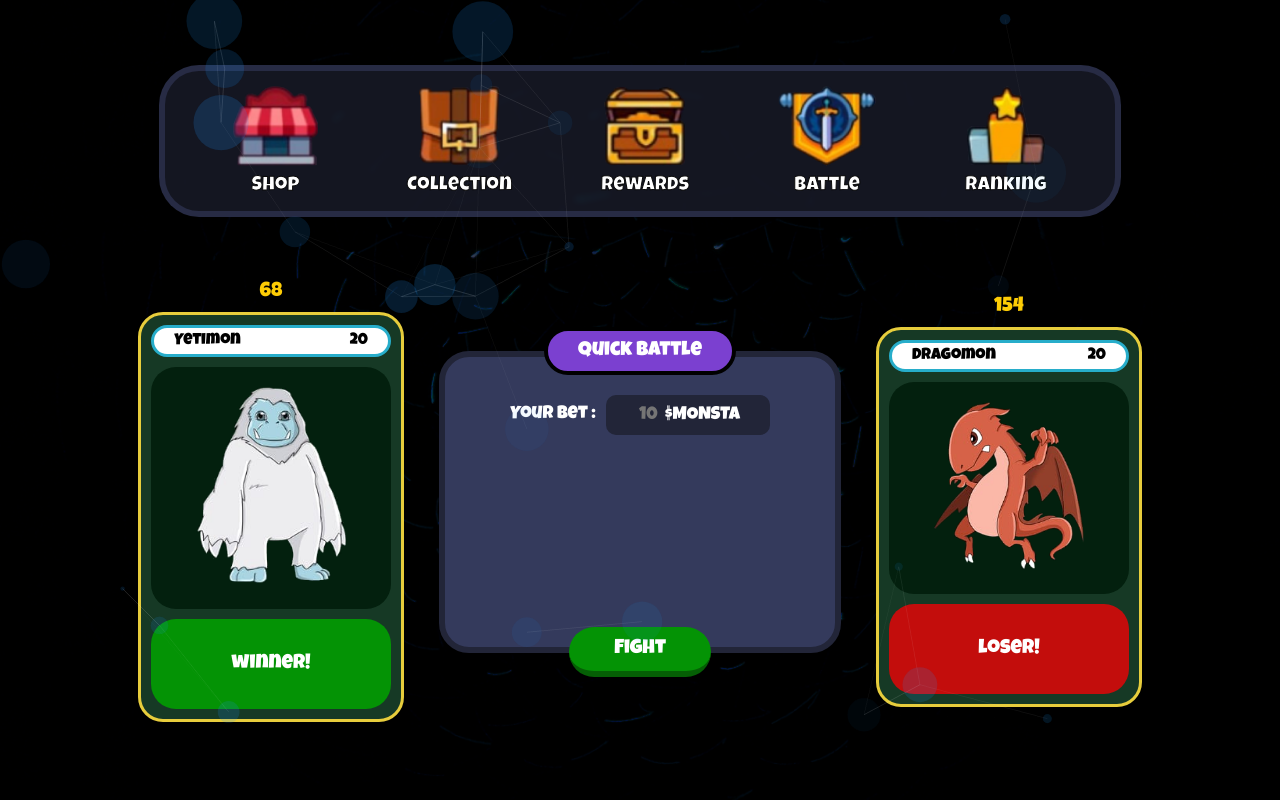
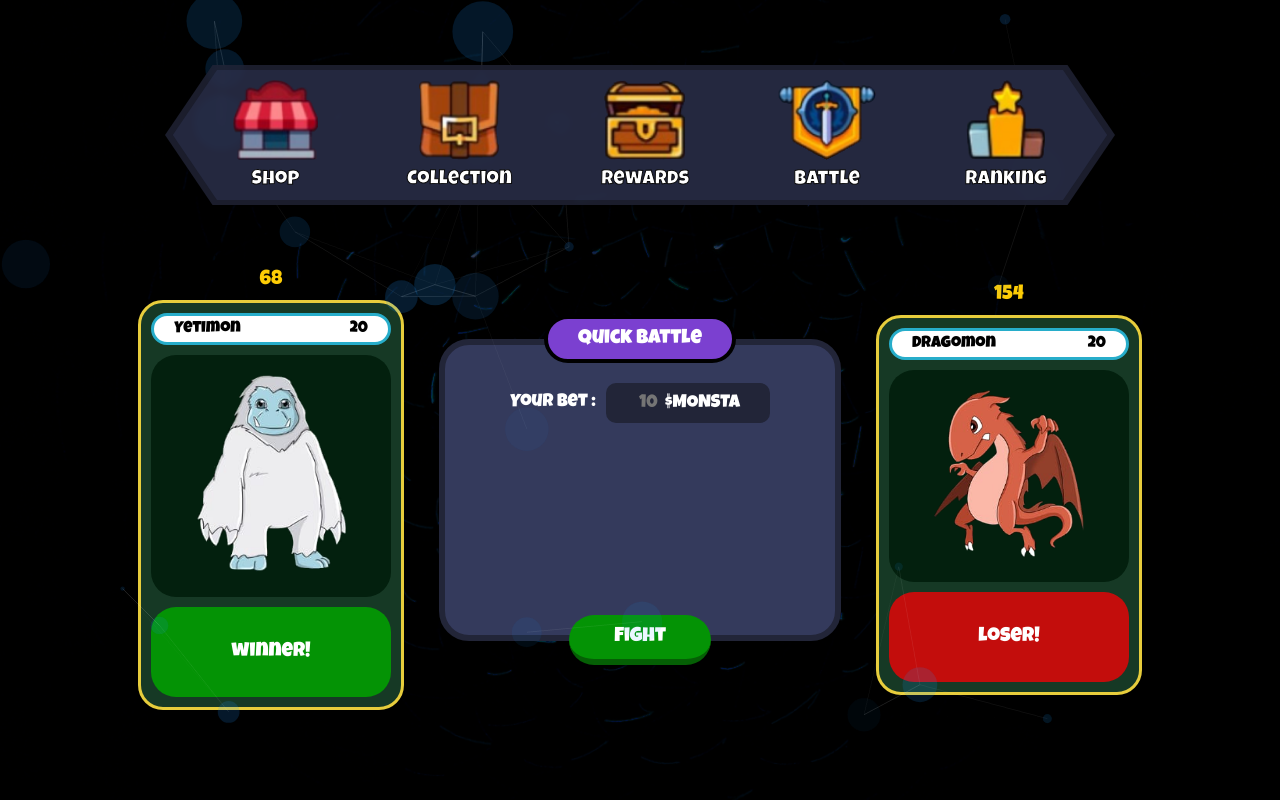
Before and after one commit to ayumieth/yukiment-arena, a React (Create React App) app: page / in a window 1280 px wide. Built offline with nearby package versions, Linux system fonts and the light colour scheme.

Commit message:
🪟 Framed Header

```diff
--- a/src/App.css
+++ b/src/App.css
@@ -1,14 +1,3 @@
-:root {
-  --color-background: #000000;
-  --color-background-rgb: 0, 0, 0;
-
-  --color-primary: #222538;
-  --color-primary-rgb: 34, 37, 56;
-
-  --color-highlight: #343a5c;
-  --color-highlight-rgb: 52, 58, 92;
-}
-
 #global-particles canvas {
   z-index: -1 !important;
 }
--- a/src/App.js
+++ b/src/App.js
@@ -8,11 +8,11 @@ import './App.css';
 
 function App() {
   return (
-    <div className="App">
-      <div className='App__Header'>
+    <div className="app">
+      <div className='head'>
         <Header />
       </div>
-      <div className='App__Content'>
+      <div className='content'>
         <Arena />
       </div>
 
--- a/src/components/header/Header.module.css
+++ b/src/components/header/Header.module.css
@@ -3,22 +3,40 @@
 }
 
 .wrapper {
+  position: relative;
+  z-index: 1;
+
   display: flex;
   flex-direction: row;
   align-items: center;
   justify-content: space-around;
 
-  background-color: rgba(var(--color-primary-rgb), 0.6);
+  clip-path: polygon(5% 0, 95% 0, 100% 50%, 95% 100%, 5% 100%, 0% 50%);
+  background-color: rgba(var(--color-primary-rgb), 0.8);
   backdrop-filter: blur(3px);
-
-  border: rgba(var(--color-highlight-rgb), 0.6) 6px solid;
-  border-radius: 40px;
 
   max-height: 140px;
   max-width: 950px;
 
   margin: auto;
   padding: 15px 0;
+}
+
+.wrapper::before {
+  position: absolute;
+  top: 5px;
+  left: 5px;
+
+  content: '';
+  z-index: -1;
+  display: block;
+
+  height: calc(100% - 10px);
+  width: calc(100% - 10px);
+
+  backdrop-filter: opacity(0%);
+  background-color: rgba(var(--color-highlight-rgb), 0.4);
+  clip-path: polygon(5% 0, 95% 0, 99.7% 50%, 95% 100%, 5% 100%, 0.3% 50%);
 }
 
 .items {
--- a/src/index.css
+++ b/src/index.css
@@ -17,3 +17,14 @@ code {
   font-family: source-code-pro, Menlo, Monaco, Consolas, 'Courier New',
     monospace;
 }
+
+:root {
+  --color-background: #000000;
+  --color-background-rgb: 0, 0, 0;
+
+  --color-primary: #222538;
+  --color-primary-rgb: 34, 37, 56;
+
+  --color-highlight: #343a5c;
+  --color-highlight-rgb: 52, 58, 92;
+}
```
